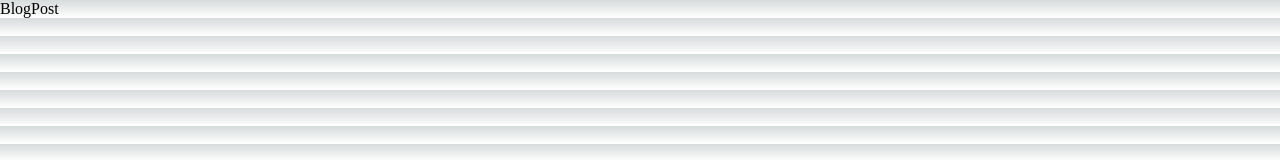
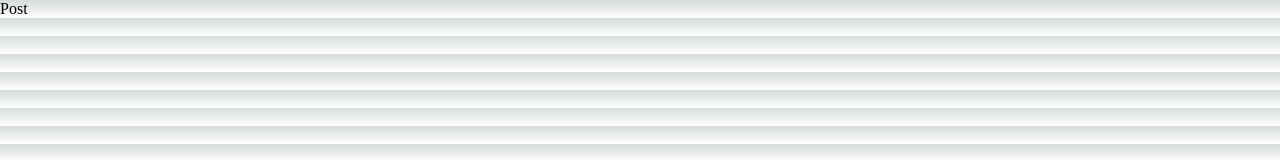
Before and after one commit to mraltun/nextjs-intro-FEM, a Next.js app: page /blog in a window 1280 px wide. Shown: the top 160 px of the page. Built offline with nearby package versions, Linux system fonts and the light colour scheme.

Commit message:
Added generateStaticParams code in blog and slug page

```diff
--- a/app/blog/[...slug]/page.tsx
+++ b/app/blog/[...slug]/page.tsx
@@ -1,7 +1,13 @@
-const BlogPost = ({ params }) => {
-  console.log(params);
+// const getData = async (slug) => {
+//   const post = await getDataFromCMS(slug);
+//   return post;
+// };
+
+const BlogPost = async ({ params }) => {
+  // const { slug } = params;
+  // const post = await getData(slug);
   // Dynamic routing. This will show up after type anything "/blog/" (blog/post). We are using "catch all routes" (...)  (blog/post/1)
-  return <div>BlogPost</div>;
+  return <div>Post</div>;
 };
 
 export default BlogPost;
--- a/app/blog/page.tsx
+++ b/app/blog/page.tsx
@@ -1,4 +1,4 @@
-// If you have a dynamic route segment where the params are static, like a blog post, we can use this function
+// If you have a dynamic route segment where the params are static, like a blog post, we can use this function.
 const generateStaticParams = () => {
   return [{ slug: "learn-to-code" }, { slug: "angular-vs-react" }];
 };
```
